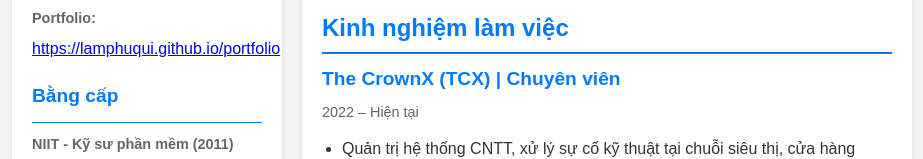
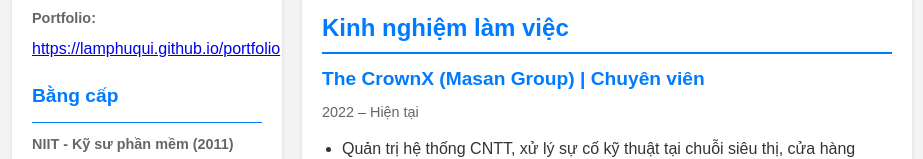
Before and after one commit to lamphuqui/portfolio, a plain HTML site: page index.html in a window 1280 px wide. Shown: the part 562-721 px from the top of the page, without its empty margins (178-1101 px from the left). Drawn offline with Linux system fonts and the light colour scheme.

Commit message:
Update index.html

```diff
--- a/index.html
+++ b/index.html
@@ -200,7 +200,7 @@
             <div class="section">
                 <h2>Kinh nghiệm làm việc</h2>
                 <div class="experience-item">
-                    <h3>The CrownX (TCX) | Chuyên viên</h3>
+                    <h3>The CrownX (Masan Group) | Chuyên viên</h3>
                     <p class="date">2022 – Hiện tại</p>
                     <ul>
                         <li>Quản trị hệ thống CNTT, xử lý sự cố kỹ thuật tại chuỗi siêu thị, cửa hàng Wincommerce, Supra, WinEco</li>
```
